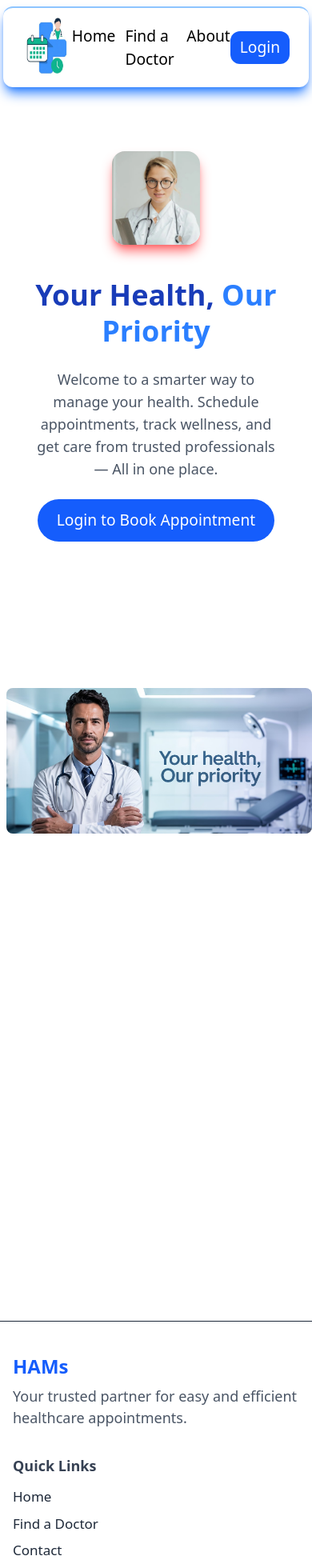
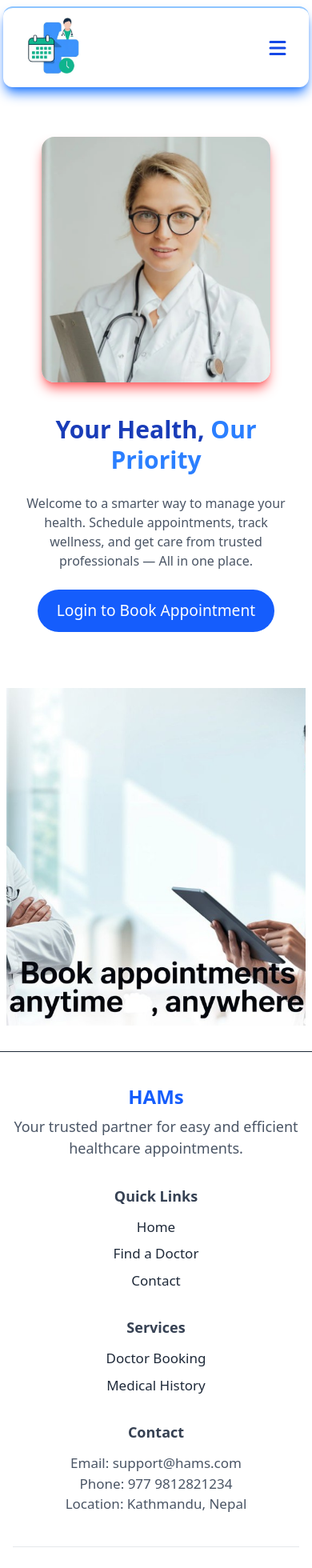
Before and after one commit to Anomaly0190/HAMS, a React app in the folder frontend/: page / in a window 390 px wide. Shown: the top 1960 px of the page at 80% size. Built offline with nearby package versions, Linux system fonts and the light colour scheme; the HTML template or start-up script is replaced by a standard one.

Commit message:
responsive design

```diff
--- a/frontend/src/Components/User/Footer.jsx
+++ b/frontend/src/Components/User/Footer.jsx
@@ -1,75 +1,74 @@
 import React from "react";
 import { Link } from "react-router-dom";
+
 const Footer = () => {
   return (
-    <>
-
-      <footer class="bg-white text-gray-800  mt-4 border-t-1 ">
-        <div class="max-w-7xl mx-auto px-4 py-10 sm:px-6 lg:px-8">
-          <div class="grid grid-cols-1 md:grid-cols-4 gap-8">
+    <footer className="bg-white text-gray-800 mt-4 border-t">
+      <div className="max-w-7xl mx-auto px-4 py-10 sm:px-6 lg:px-8">
+        <div className="grid grid-cols-1 sm:grid-cols-2 md:grid-cols-4 gap-8 text-center md:text-left">
+          {/* Logo and description */}
           <div>
-              <h2 class="text-2xl font-bold text-blue-600">HAMs</h2>
-              <p class="mt-2 text-[18px] text-gray-600">
+            <h2 className="text-2xl font-bold text-blue-600">HAMs</h2>
+            <p className="mt-2 text-[18px] text-gray-600">
               Your trusted partner for easy and efficient healthcare
               appointments.
             </p>
           </div>
 
+          {/* Quick Links */}
           <div>
-              <h3 class="text-lg font-semibold text-gray-700 mb-3">
-                Quick Links
-              </h3>
-              <ul class="space-y-2 text-[17px]">
+            <h3 className="text-lg font-semibold text-gray-700 mb-3">Quick Links</h3>
+            <ul className="space-y-2 text-[17px]">
               <li>
-                  <Link to="#" class="hover:text-blue-600 transition">
+                <Link to="#" className="hover:text-blue-600 transition">
                   Home
                 </Link>
               </li>
-
               <li>
-                  <Link to="#" class="hover:text-blue-600 transition">
+                <Link to="#" className="hover:text-blue-600 transition">
                   Find a Doctor
                 </Link>
               </li>
               <li>
-                  <Link to="#" class="hover:text-blue-600 transition">
+                <Link to="#" className="hover:text-blue-600 transition">
                   Contact
                 </Link>
               </li>
             </ul>
           </div>
 
+          {/* Services */}
           <div>
-              <h3 class="text-lg font-semibold text-gray-700 mb-3">Services</h3>
-              <ul class="space-y-2 text-[17px]">
+            <h3 className="text-lg font-semibold text-gray-700 mb-3">Services</h3>
+            <ul className="space-y-2 text-[17px]">
               <li>
-                  <Link to="#" class="hover:text-blue-600 transition">
+                <Link to="#" className="hover:text-blue-600 transition">
                   Doctor Booking
                 </Link>
               </li>
-
               <li>
-                  <Link to="#" class="hover:text-blue-600 transition">
+                <Link to="#" className="hover:text-blue-600 transition">
                   Medical History
                 </Link>
               </li>
             </ul>
           </div>
 
+          {/* Contact Info */}
           <div>
-              <h3 class="text-lg font-semibold text-gray-700 mb-3">Contact</h3>
-              <p class="text-[17px] text-gray-600">Email: support@hams.com</p>
-              <p class="text-[17px] text-gray-600">Phone: 977 9812821234</p>
-              <p class="text-[17px] text-gray-600">Location: Kathmandu, Nepal</p>
+            <h3 className="text-lg font-semibold text-gray-700 mb-3">Contact</h3>
+            <p className="text-[17px] text-gray-600">Email: support@hams.com</p>
+            <p className="text-[17px] text-gray-600">Phone: 977 9812821234</p>
+            <p className="text-[17px] text-gray-600">Location: Kathmandu, Nepal</p>
           </div>
         </div>
 
-          <div class="border-t border-gray-200 mt-10 pt-6 text-[17px] text-gray-500 text-center">
+        {/* Footer Bottom */}
+        <div className="border-t border-gray-200 mt-10 pt-6 text-[17px] text-gray-500 text-center">
           © {new Date().getFullYear()} HAMs. All rights reserved.
         </div>
       </div>
     </footer>
-    </>
   );
 };
 
--- a/frontend/src/Components/User/Header.jsx
+++ b/frontend/src/Components/User/Header.jsx
@@ -1,52 +1,51 @@
 import React, { useState } from "react";
 import { Link } from "react-router-dom";
-import patientimage from "/patientimage.png";
 import logo1 from "/logo1.jpg";
+import { HiMenu, HiX } from "react-icons/hi"; // Menu & Close icons
 
 const Header = () => {
   const [showMenu, setShowMenu] = useState(false);
 
   return (
-    <>
-      <div className="w-[98vw] h-[12vh] rounded-xl  mt-2 border-t-2 border-blue-300 flex justify-between items-center px-6 mx-auto  shadow-blue-500 shadow-lg">
-        <div className="cursor-pointer ">
-          <img src={logo1} alt="" className="h-[10vh] " />
+    <header className="w-[98vw] h-[12vh] rounded-xl mt-2 border-t-2 border-blue-300 flex justify-between items-center px-6 mx-auto shadow-blue-500 shadow-lg relative z-50 bg-white">
+      {/* Logo */}
+      <div className="cursor-pointer">
+        <img src={logo1} alt="Logo" className="h-[10vh]" />
       </div>
 
-        <div className="flex gap-3">
-          <Link to="/">Home</Link>
-          <Link to="/">Find a Doctor</Link>
-          <Link to="/">About</Link>
+      {/* Desktop Navigation */}
+      <nav className="hidden md:flex gap-6 text-lg font-medium">
+        <Link to="/" className="hover:underline">Home</Link>
+        <Link to="/" className="hover:underline">Find a Doctor</Link>
+        <Link to="/" className="hover:underline">About</Link>
+      </nav>
+
+      {/* Login Button */}
+      <div className="hidden md:block py-2 px-4 cursor-pointer rounded-xl bg-blue-600 text-white">
+        <Link to="/login">Login</Link>
       </div>
 
-        {/* for login */}
-        <div className=" py-1.5 px-3 cursor-pointer rounded-xl bg-blue-600 text-white ">
-          <Link to="/login" >Login</Link>
-        </div>
-        {/* <div
-          className="relative cursor-pointer"
-          onClick={() => setShowMenu((prev) => !prev)}
-        >
-          <div className="rounded-full overflow-hidden w-14 h-14">
-            <img
-              src={patientimage}
-              alt="Patient"
-              className="w-full h-full object-cover"
-            />
-          </div>
+      {/* Hamburger Button (Mobile) */}
+      <div className="md:hidden flex items-center">
+        <button onClick={() => setShowMenu(!showMenu)}>
+          {showMenu ? (
+            <HiX className="text-3xl text-blue-700" />
+          ) : (
+            <HiMenu className="text-3xl text-blue-700" />
+          )}
+        </button>
       </div>
 
-        <ul
-          className={`absolute right-10 top-16 bg-white border shadow-md rounded-lg w-[120px] py-2 space-y-2 transition-all duration-200 ${
-            showMenu ? "block" : "hidden"
-          }`}
-        >
-          <li className="hover:bg-gray-100 pl-2.5 ">Profile</li>
-          <li className="hover:bg-gray-100 pl-2.5">Setting</li>
-          <li className="hover:bg-gray-100 pl-2.5">Logout</li>
-        </ul> */}
+      {/* Mobile Menu */}
+      {showMenu && (
+        <div className="absolute top-[12vh] left-0 w-full bg-white shadow-md border-t rounded-b-xl md:hidden flex flex-col items-center py-4 space-y-4">
+          <Link to="/" onClick={() => setShowMenu(false)} className="hover:underline">Home</Link>
+          <Link to="/" onClick={() => setShowMenu(false)} className="hover:underline">Find a Doctor</Link>
+          <Link to="/" onClick={() => setShowMenu(false)} className="hover:underline">About</Link>
+          <Link to="/login" onClick={() => setShowMenu(false)} className="py-2 px-4 bg-blue-600 text-white rounded-xl">Login</Link>
         </div>
-    </>
+      )}
+    </header>
   );
 };
 
--- a/frontend/src/Components/User/Home.jsx
+++ b/frontend/src/Components/User/Home.jsx
@@ -2,40 +2,42 @@ import React from "react";
 import { Link } from "react-router-dom";
 import docimage from "/docimage.jpg";
 import SliderImage from "./SliderImage.jsx";
+
 const Home = () => {
   return (
-    <div className="w-[100vw] ">
-
-      <section class=" py-20 px-4  w-full h-[88vh]">
-        <div class="flex flex-col-reverse md:flex-row items-center justify-between gap-10 mx-auto w-[86%]">
-          <div class="md:w-1/2 text-center md:text-left">
-            <h1 class="text-4xl md:text-5xl font-bold text-blue-800 leading-tight mb-6">
-              Your Health, <span class="text-blue-500">Our Priority</span>
+    <div className="w-full">
+      <section className="py-10 px-4 md:py-20 w-full min-h-[88vh] flex items-center">
+        <div className="flex flex-col-reverse md:flex-row items-center justify-between gap-10 mx-auto w-full max-w-7xl">
+          {/* Left Content */}
+          <div className="w-full md:w-1/2 text-center md:text-left">
+            <h1 className="text-3xl sm:text-4xl md:text-5xl font-bold text-blue-800 leading-tight mb-6">
+              Your Health, <span className="text-blue-500">Our Priority</span>
             </h1>
-            <p class="text-gray-600 text-lg mb-6">
+            <p className="text-gray-600 text-base sm:text-lg mb-6 px-2 sm:px-0">
               Welcome to a smarter way to manage your health. Schedule
               appointments, track wellness, and get care from trusted
               professionals — All in one place.
             </p>
             <Link
               to="/login"
-              class="inline-block bg-blue-600 text-white px-6 py-3 rounded-full hover:bg-blue-700 transition"
+              className="inline-block bg-blue-600 text-white px-6 py-3 rounded-full hover:bg-blue-700 transition"
             >
               Login to Book Appointment
             </Link>
           </div>
 
-          <div class=" ">
+          {/* Right Image */}
+          <div className="w-full md:w-1/2 flex justify-center">
             <img
               src={docimage}
               alt="Healthcare Illustration"
-              class="w-[28vw] rounded-2xl shadow-lg shadow-red-400"
+              className="w-[80%] sm:w-[60%] md:w-[28vw] max-w-xs md:max-w-none rounded-2xl shadow-lg shadow-red-400"
             />
           </div>
         </div>
       </section>
-    <SliderImage />
 
+      <SliderImage />
     </div>
   );
 };
--- a/frontend/src/Components/User/Login.jsx
+++ b/frontend/src/Components/User/Login.jsx
@@ -1,23 +1,29 @@
-import React from "react";
+import React, { useState } from "react";
 import loginside from "/loginside.webp";
-import {Link} from "react-router-dom";
-import { FaEyeSlash,FaEye } from "react-icons/fa";
-import { useState } from "react";
+import { Link } from "react-router-dom";
+import { FaEyeSlash, FaEye } from "react-icons/fa";
+
 const datas = {
-  role: ["User", "Doctor", "Admin"],
+  role: ["User", "Doctor"],
 };
+
 const Login = () => {
-  const [showPassword,setShowpassword]=useState(false);
+  const [showPassword, setShowpassword] = useState(false);
+
   return (
     <>
-      <div className="min-h-screen w-[100vw] flex justify-center items-center bg-gray-50">
-        <div className="w-[64vw] h-4/5 rounded-lg shadow-2xl  flex overflow-hidden bg-white text-black">
-          <div className="w-[35vw]">
-            <img src={loginside} alt="sideimage" />
+      <div className="min-h-screen w-full flex justify-center items-center bg-gray-50">
+        <div className="w-[90vw] md:w-[64vw] h-auto md:h-4/5 rounded-lg shadow-2xl flex flex-col md:flex-row overflow-hidden bg-white text-black">
+          <div className="w-full md:w-[35vw]">
+            <img
+              src={loginside}
+              alt="sideimage"
+              className="w-full h-full object-cover"
+            />
           </div>
-          <div className="w-1/2 h-full">
-            <div className="bg-white py-4 px-10 ">
-              <h2 className="text-3xl font-semibold mb-6 mt-4 mx-20">
+          <div className="w-full md:w-1/2 h-full">
+            <div className="bg-white py-4 px-5 md:px-10">
+              <h2 className="text-3xl font-semibold mb-6 mt-4 text-center md:text-left">
                 <span className="text-[#0A7ABF]">Welcome</span>
                 <span className="text-[#333333]">Back</span>
               </h2>
@@ -57,7 +63,7 @@ const Login = () => {
                         type="email"
                         placeholder="Enter your email"
                         required
-                        className=" w-full focus:outline-none"
+                        className="w-full focus:outline-none"
                       />
                     </label>
                   </div>
@@ -69,8 +75,8 @@ const Login = () => {
                   >
                     Password
                   </label>
-                  <div className="">
-                    <label className="w-full input input-bordered flex items-center gap-2 border-1 border-black focus-within:border-blue-500 focus-within:ring-1 focus-within:ring-blue-400 bg-white text-black ">
+                  <div>
+                    <label className="w-full input input-bordered flex items-center gap-2 border-1 border-black focus-within:border-blue-500 focus-within:ring-1 focus-within:ring-blue-400 bg-white text-black">
                       <svg
                         className="h-[1em] opacity-50"
                         xmlns="http://www.w3.org/2000/svg"
@@ -93,21 +99,32 @@ const Login = () => {
                         </g>
                       </svg>
                       <input
-                        type={showPassword?"password":"text"}
+                        type={showPassword ? "text" : "password"}
                         placeholder="Enter your password"
                         required
-                        className=" w-full focus:outline-none"
+                        className="w-full focus:outline-none"
                       />
-                      {
-                        showPassword?<FaEyeSlash className="cursor-pointer text-xl mr-2" onClick={()=>setShowpassword(prev=>!prev)}/>:<FaEye className="cursor-pointer text-xl mr-2" onClick={()=>setShowpassword(prev=>!prev)}/>
-                      }
-
+                      {showPassword ? (
+                        <FaEyeSlash
+                          className="cursor-pointer text-xl mr-2"
+                          onClick={() => setShowpassword((prev) => !prev)}
+                        />
+                      ) : (
+                        <FaEye
+                          className="cursor-pointer text-xl mr-2"
+                          onClick={() => setShowpassword((prev) => !prev)}
+                        />
+                      )}
                     </label>
                   </div>
                 </div>
-                <div className="flex w-full my-4">
+                <div className="flex w-full my-4 flex-col sm:flex-row items-start sm:items-center">
                   <label>Are you a</label>
-                  <select name="" id="" className="ml-3 outline-2 rounded-sm" >
+                  <select
+                    name=""
+                    id=""
+                    className="ml-0 sm:ml-3 mt-2 sm:mt-0 outline-2 rounded-sm border border-gray-300 p-1"
+                  >
                     {datas.role.map((data, index) => (
                       <option value={data} key={index}>
                         {data}
@@ -115,12 +132,14 @@ const Login = () => {
                     ))}
                   </select>
                 </div>
-                <div className="w-full flex flex-row-reverse my-4 text-[1rem]">
-                  <h1>Don't have an Account ? <span className="text-blue-500">
-                    <Link to="/register">Register</Link>
-                    </span></h1>
+                <div className="w-full flex flex-col sm:flex-row sm:justify-end my-4 text-[1rem]">
+                  <h1>
+                    Don't have an Account?{" "}
+                    <span className="text-blue-500">
+                      <Link to="/register">Register</Link>
+                    </span>
+                  </h1>
                 </div>
-
                 <button
                   type="submit"
                   className="w-full bg-blue-600 text-white p-3 rounded-lg hover:bg-blue-700 transition duration-300 font-semibold"
--- a/frontend/src/Components/User/SliderImage.jsx
+++ b/frontend/src/Components/User/SliderImage.jsx
@@ -6,37 +6,32 @@ import slider3 from "/slider3.jpg";
 import slider4 from "/slider4.jpg";
 import "slick-carousel/slick/slick.css";
 import "slick-carousel/slick/slick-theme.css";
+
 function SliderImage() {
   const settings = {
-    dots: true,
+    // dots: true,
     infinite: true,
     speed: 500,
     slidesToShow: 1,
     slidesToScroll: 1,
+    autoplay: true,
+    autoplaySpeed: 2000,
   };
+
   return (
-    <div className="slider-container ml-2 overflow-hidden">
+    <div className="slider-container w-full max-w-screen-xl mx-auto px-2 ">
       <Slider {...settings}>
-        <div>
-          <div className="w-[98vw]  overflow-hidden my-2">
-            <img src={slider1} alt="" className="w-full rounded-lg " />
+        {[slider1, slider2, slider3, slider4].map((img, index) => (
+          <div key={index}>
+            <div className="w-full h-[50vh] md:h-[80vh] my-2">
+              <img
+                src={img}
+                alt={`slide-${index + 1}`}
+                className="w-full h-full object-cover "
+              />
+            </div>
           </div>
-        </div>
-        <div>
-          <div className="w-[98vw] h-[90vh] my-2 ">
-            <img src={slider2} alt="" className="w-full rounded-lg " />
-          </div>
-        </div>
-        <div>
-          <div className="w-[98vw] h-[90vh] my-2 ">
-            <img src={slider3} alt="" className="w-full rounded-lg " />
-          </div>
-        </div>
-        <div>
-          <div className="w-[98vw] h-[90vh] my-2 ">
-            <img src={slider4} alt="" className="w-full rounded-lg " />
-          </div>
-        </div>
+        ))}
       </Slider>
     </div>
   );
--- a/frontend/src/index.css
+++ b/frontend/src/index.css
@@ -13,6 +13,6 @@ body {
   font-weight: 500;
   font-size: larger;
 }
-.slick-dots {
+/* .slick-dots {
   display: none !important;
-}
+} */
```
Lines whose indentation alone changed are shown as unchanged.
